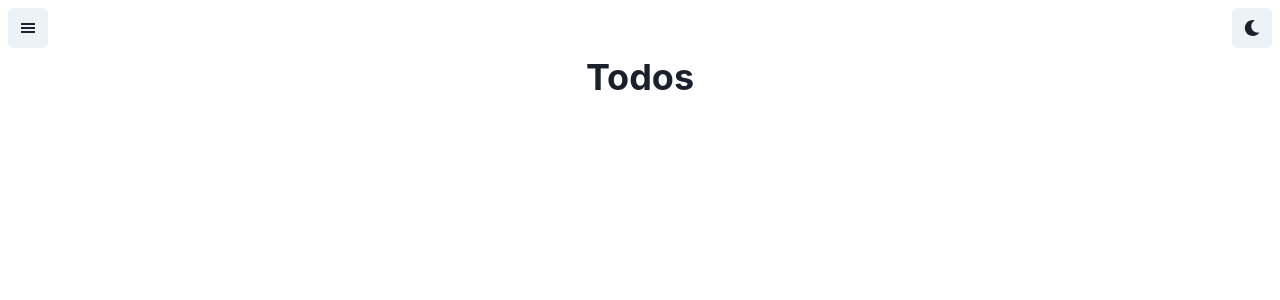
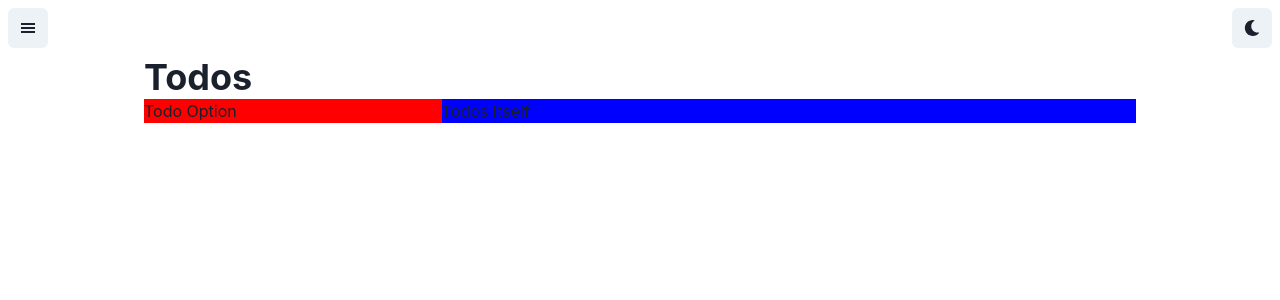
Before and after one commit to numanjvd82/react-dashboard, a React (Create React App) app: page /todos in a window 1280 px wide. Shown: the top 300 px of the page. Built offline with nearby package versions, Linux system fonts and the light colour scheme; no server answers; sample sign-in values are in the browser's storage.

Commit message:
installed react-socks pkg and 2 column layout for todo complete

```diff
--- a/package.json
+++ b/package.json
@@ -18,6 +18,7 @@
     "react-redux": "^7.2.4",
     "react-router-dom": "^5.2.0",
     "react-scripts": "4.0.3",
+    "react-socks": "^2.2.0",
     "redux": "^4.1.1",
     "redux-thunk": "^2.3.0",
     "uuid": "^8.3.2",
--- a/src/pages/Todos.jsx
+++ b/src/pages/Todos.jsx
@@ -1,11 +1,21 @@
-import { Container, Heading } from '@chakra-ui/react';
+import { Box, Container, Flex, Heading } from '@chakra-ui/react';
 
 const Todos = () => {
   const history = '';
 
   return (
-    <Container centerContent>
+    <Container maxW="container.lg">
       <Heading>Todos</Heading>
+      <Box>
+        <Flex direction={['column', 'row']}>
+          <Box width="30%" bgColor="red">
+            Todo Option
+          </Box>
+          <Box width="70%" bgColor="blue">
+            Todos Itself
+          </Box>
+        </Flex>
+      </Box>
     </Container>
   );
 };
```
Also changed, not shown: 1 other file (tests, documents, lock files or other folders).
